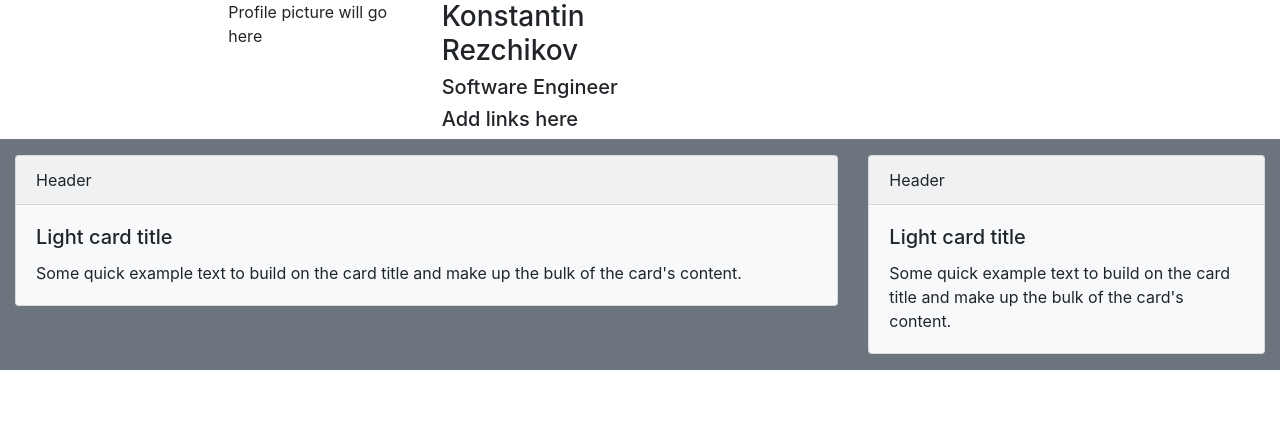
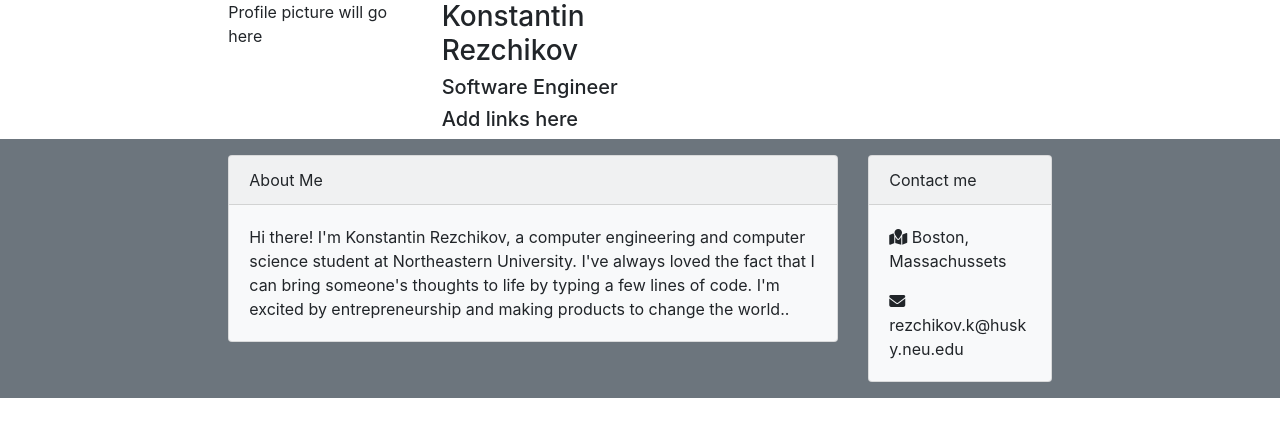
Before and after one commit to krezchikov42/resume, a React (Create React App) app: page / in a window 1280 px wide. Shown: the top 436 px of the page. Built offline with nearby package versions, Linux system fonts and the light colour scheme; some icons are missing.

Commit message:
adding font awesome icons

```diff
--- a/package.json
+++ b/package.json
@@ -30,5 +30,8 @@
       "last 1 firefox version",
       "last 1 safari version"
     ]
+  },
+  "devDependencies": {
+    "@fortawesome/fontawesome-free": "^5.12.0"
   }
 }
--- a/public/index.html
+++ b/public/index.html
@@ -11,8 +11,13 @@
     />
     <!-- Bootstrap CSS -->
     <link rel="stylesheet" href="https://stackpath.bootstrapcdn.com/bootstrap/4.3.1/css/bootstrap.min.css" integrity="sha384-ggOyR0iXCbMQv3Xipma34MD+dH/1fQ784/j6cY/iJTQUOhcWr7x9JvoRxT2MZw1T" crossorigin="anonymous">
+      <link href="//netdna.bootstrapcdn.com/bootstrap/3.0.0/css/bootstrap-glyphicons.css" rel="stylesheet" />
 
-    <link rel="apple-touch-icon" href="%PUBLIC_URL%/logo192.png" />
+      <!-- Font Awesome -->
+      <script src="https://kit.fontawesome.com/95d6d28d8d.js" crossorigin="anonymous"></script>
+
+
+      <link rel="apple-touch-icon" href="%PUBLIC_URL%/logo192.png" />
     <!--
       manifest.json provides metadata used when your web app is installed on a
       user's mobile device or desktop. See https://developers.google.com/web/fundamentals/web-app-manifest/
--- a/src/scenes/Resume.js
+++ b/src/scenes/Resume.js
@@ -15,24 +15,26 @@ export default class Resume extends React.Component {
                 </div>
             </div>
             <div className="row bg-secondary">
-                <div className="col-8">
+                <div className="col-6 offset-2">
                     <div className="card bg-light my-3">
-                        <div className="card-header">Header</div>
+                        <div className="card-header">About Me</div>
                         <div className="card-body">
-                            <h5 className="card-title">Light card title</h5>
-                            <p className="card-text">Some quick example text to build on the card title and make up the
-                                bulk of the card's content.</p>
+                            <p className="card-text">Hi there! I'm Konstantin Rezchikov, a computer engineering and computer science student at Northeastern University.
+                                I've always loved the fact that I can bring someone's thoughts to life by typing a few lines of code. I'm excited by entrepreneurship and making products to change the world..</p>
                         </div>
                     </div>
 
                 </div>
-                <div className="col-4">
+                <div className="col-2">
                     <div className="card bg-light my-3">
-                        <div className="card-header">Header</div>
+                        <div className="card-header">Contact me</div>
                         <div className="card-body">
-                            <h5 className="card-title">Light card title</h5>
-                            <p className="card-text">Some quick example text to build on the card title and make up the
-                                bulk of the card's content.</p>
+                            <p className="card-text">
+                                <i className="fas fa-map-marked"></i> Boston, Massachussets
+                            </p>
+                            <p className="card-text">
+                                <i className="fas fa-envelope"></i> rezchikov.k@husky.neu.edu
+                            </p>
                         </div>
                     </div>
                 </div>
```
Also changed, not shown: 1 other file (tests, documents, lock files or other folders).
